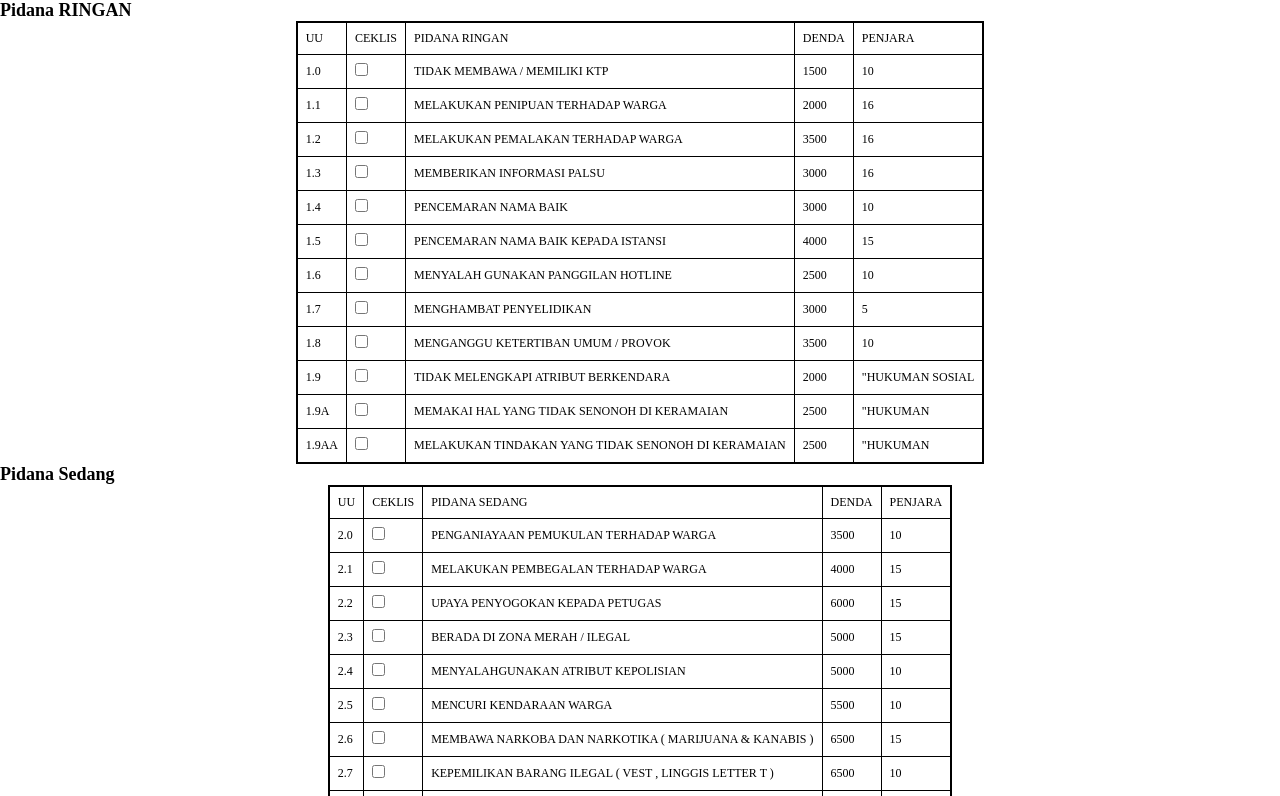
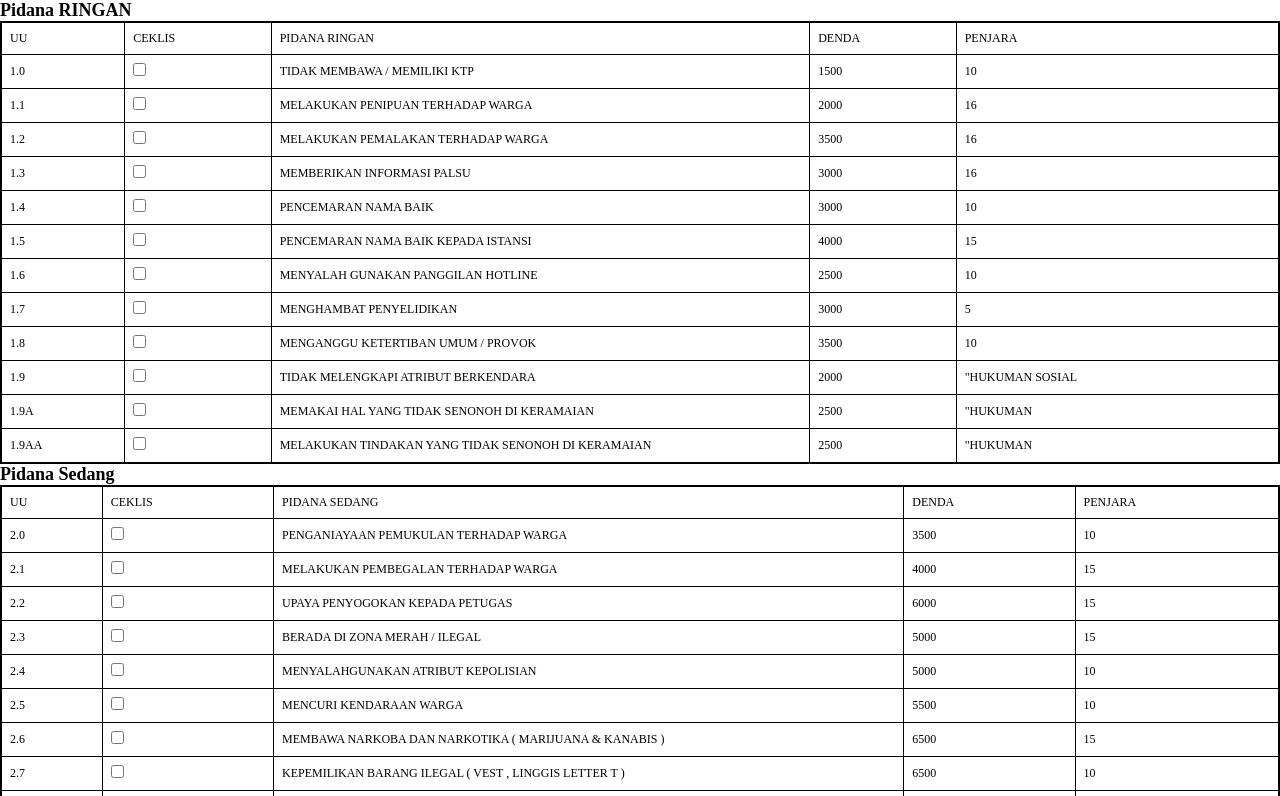
Before and after one commit to Hanfik27/UU-Kepolisian-Aeterna, a plain HTML site: page index.html in a window 1280 px wide. Shown: the top 796 px of the page. Drawn offline with Linux system fonts and the light colour scheme.

Commit message:
Add files via upload

```diff
--- a/style.css
+++ b/style.css
@@ -3,11 +3,21 @@
 }
 
 html {
+    margin: 0;
+    padding: 0;
+    height: 100%;
     overflow: hidden;
 }
 
 body {
+    margin: 0;
+    padding: 0;
+    height: 100%;
     font-size: 12px;
+}
+
+h2 {
+    margin: auto;
 }
 
 table {
@@ -15,6 +25,7 @@ table {
     /* Menggabungkan batas sel */
     border: 2px solid black;
     /* Ketebalan dan warna batas tabel */
+    width: 100%;
 }
 
 td,
@@ -32,3 +43,22 @@ div {
 label {
     font-size: 20px;
 }
+
+.container {
+    height: 80%;
+    /* Ubah tinggi container sesuai kebutuhan Anda */
+    overflow-y: scroll;
+    /* Tambahkan overflow-y: scroll */
+    padding-right: 15px;
+    /* Menambahkan padding kanan agar tidak tumpang tindih dengan scrollbar */
+}
+
+
+/* Penyesuaian agar tabel tidak melebar secara horizontal */
+
+table td {
+    max-width: 200px;
+    overflow: hidden;
+    text-overflow: ellipsis;
+    white-space: nowrap;
+}
```
